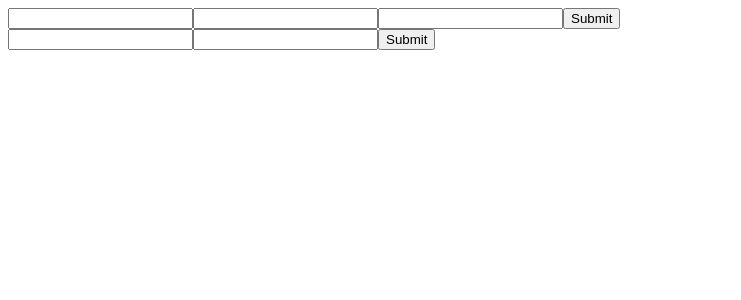
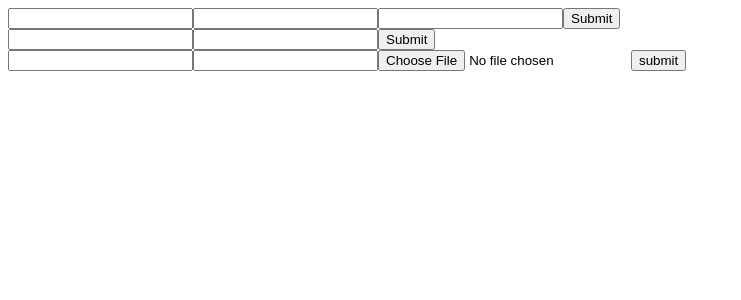
Before and after one commit to ivanvb/elibrary, a React (Create React App) app in the folder client/: page / in a window 1280 px wide. Shown: the top 300 px of the page, without its empty margins (0-741 px from the left). Built offline with nearby package versions, Linux system fonts and the light colour scheme.

Commit message:
Added Create Book Screen

```diff
--- a/client/src/App.js
+++ b/client/src/App.js
@@ -1,12 +1,15 @@
 import React from 'react';
 import UserRegister from './UserRegister/UserRegister.screen';
 import UserLogin from './UserLogin/UserLogin.screen';
+import BookForm from './Shared/forms/Book.form';
+import CreateBook from './CreateBook/CreateBook.screen';
 
 function App() {
   return (
     <div className="App">
       <UserRegister/>
       <UserLogin/>
+      <CreateBook/>
     </div>
   );
 }
--- /dev/null
+++ b/client/src/CreateBook/CreateBook.screen.js
@@ -0,0 +1,22 @@
+import React from 'react';
+import BookForm from '../Shared/forms/Book.form';
+
+const CreateBook = () => {
+
+    async function handleSubmit(formData){
+        let resp = await fetch('/book/',{
+            method: 'POST',
+            body: formData
+        });
+
+        console.log(resp.status);
+    }
+
+    return (
+        <div>
+           <BookForm handleSubmit={handleSubmit}/>
+        </div>
+    );
+};
+
+export default CreateBook;
--- /dev/null
+++ b/client/src/Shared/forms/Book.form.js
@@ -0,0 +1,53 @@
+import React, { Component } from 'react';
+
+export class BookForm extends Component {
+    constructor(props){
+        super(props);
+
+        this.state = {
+            title: "",
+            author: "",
+            bookfile: ""
+        };
+
+        this.handleChange = this.handleChange.bind(this);
+        this.handleFileSubmit = this.handleFileSubmit.bind(this);
+        this.submit = this.submit.bind(this);
+    }
+
+    handleChange(e){
+        this.setState({
+            [e.target.name]: e.target.value
+        });
+    }
+
+    handleFileSubmit(e){
+        this.setState({
+            bookfile: e.target.files[0]
+        });
+    }
+
+    async submit(e){
+        e.preventDefault();
+
+        let data = new FormData();
+        data.append('title', this.state.title);
+        data.append('author', this.state.author);
+        data.append('bookfile', this.state.bookfile);
+
+        this.props.handleSubmit(data);
+    }
+
+    render() {
+        return (
+            <form onSubmit={this.submit}>
+                <input name="title" onChange={this.handleChange} value={this.state.title}/>
+                <input name="author" onChange={this.handleChange} value={this.state.author}/>
+                <input type="file" name="bookfile" onChange={this.handleFileSubmit}/>
+                <button onSubmit={this.submit}>submit</button>
+            </form>
+        );
+    }
+}
+
+export default BookForm;
```
